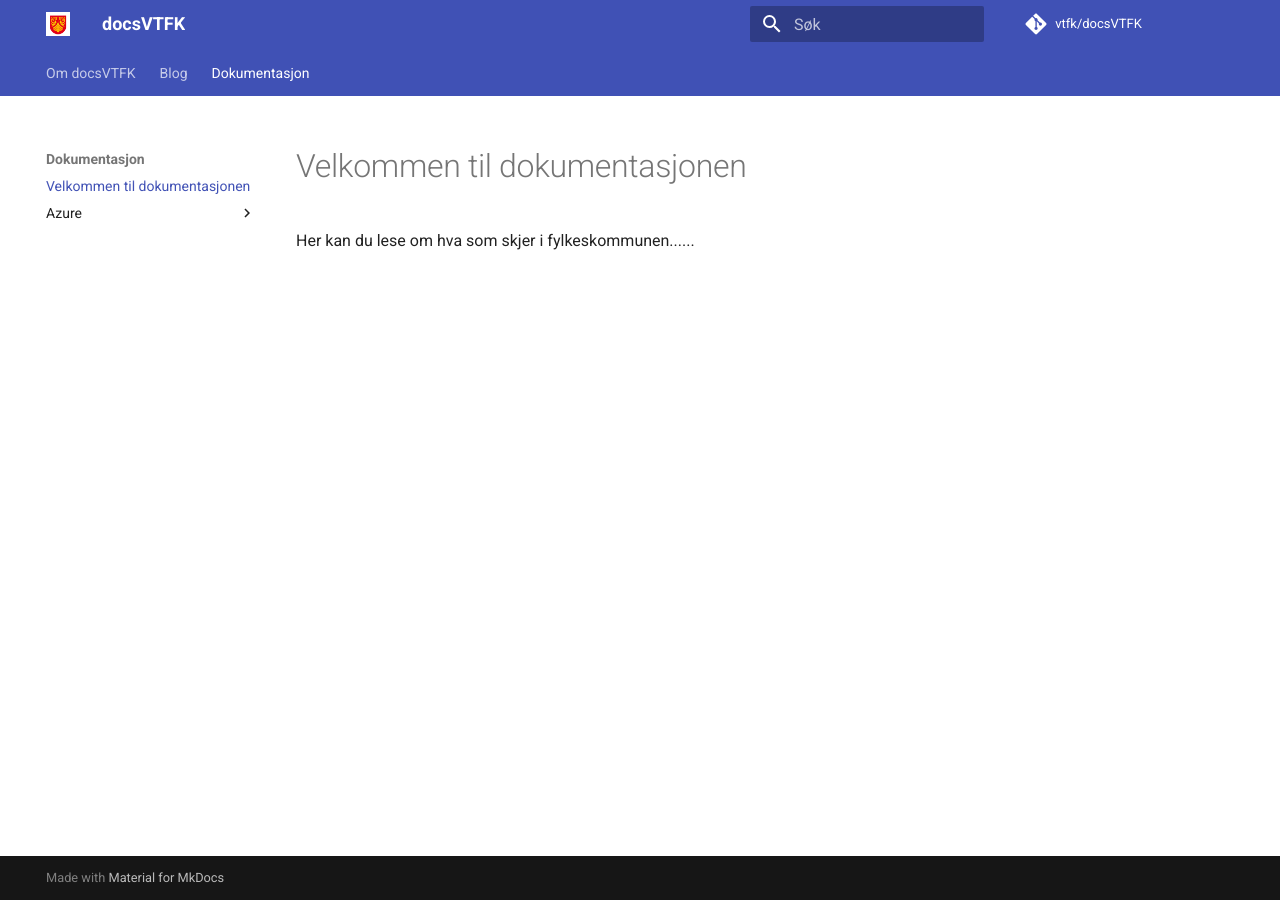
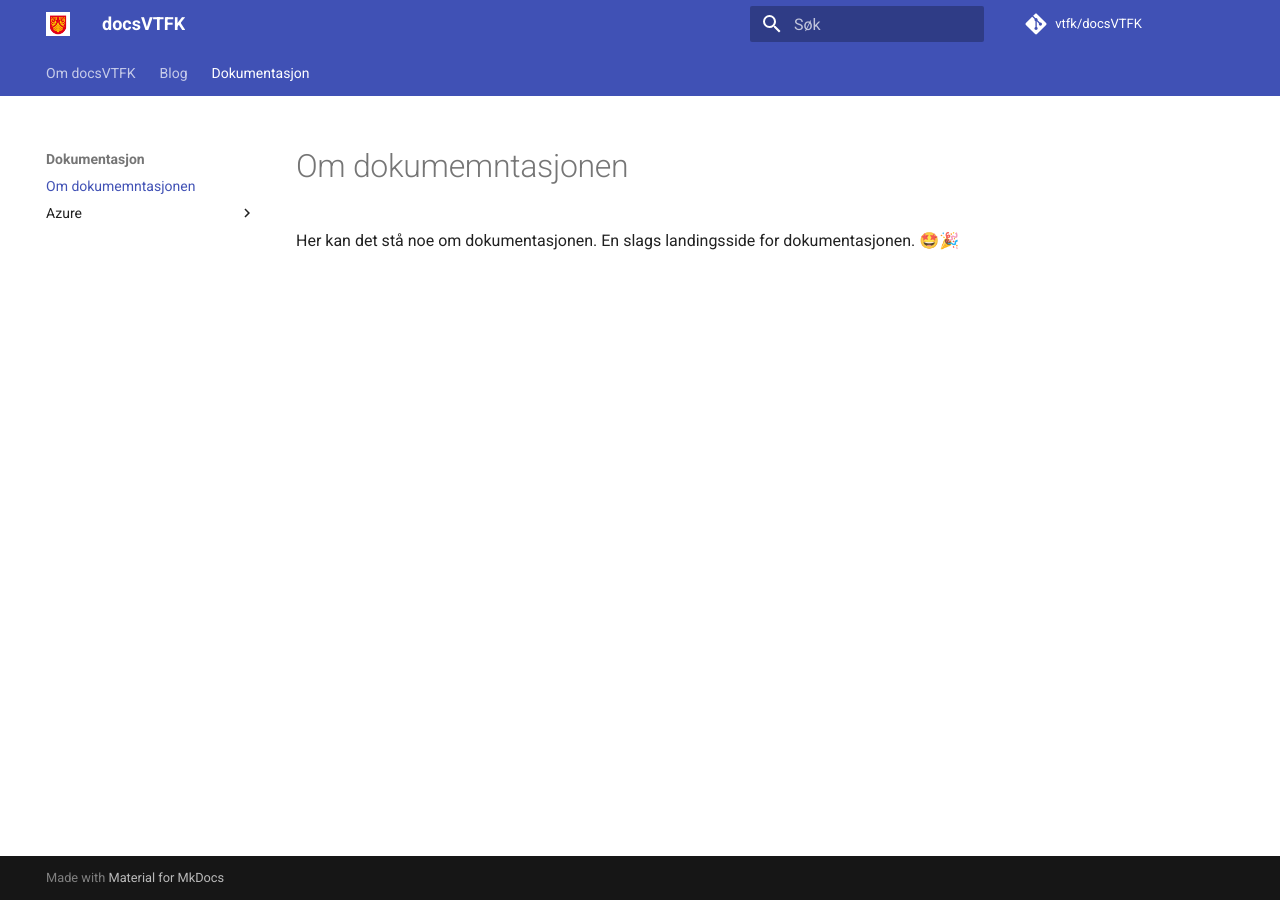
Before and after one commit to vtfk/docsVTFK, an MkDocs documentation site: the page built from docs/dokumentasjon/index.md, in a window 1280 px wide. Built offline with MkDocs 1.6.1 and Material for MkDocs 9.7.7, drawn with Linux system fonts in a browser that asks for light colours; comment, search, counter and statistics services are not loaded.

Commit message:
Landingsside for dok

```diff
--- a/docs/dokumentasjon/index.md
+++ b/docs/dokumentasjon/index.md
@@ -1,3 +1,3 @@
-# Velkommen til dokumentasjonen
+# Om dokumemntasjonen
 
-Her kan du lese om hva som skjer i fylkeskommunen......
+Her kan det stå noe om dokumentasjonen. En slags landingsside for dokumentasjonen. 🤩🎉
```
